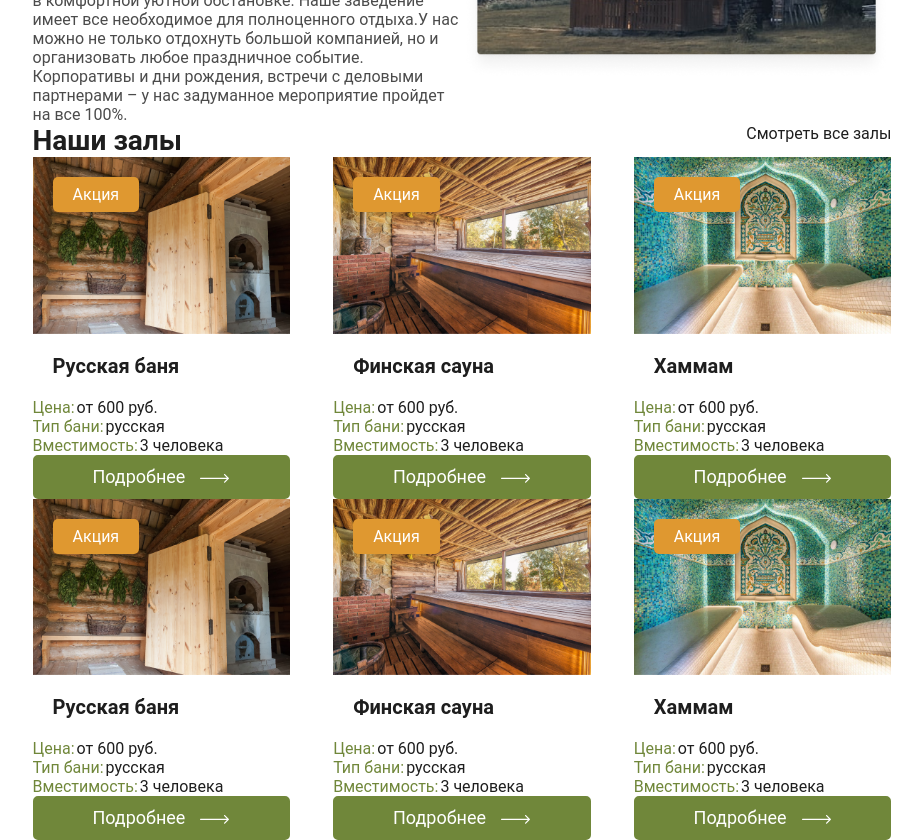
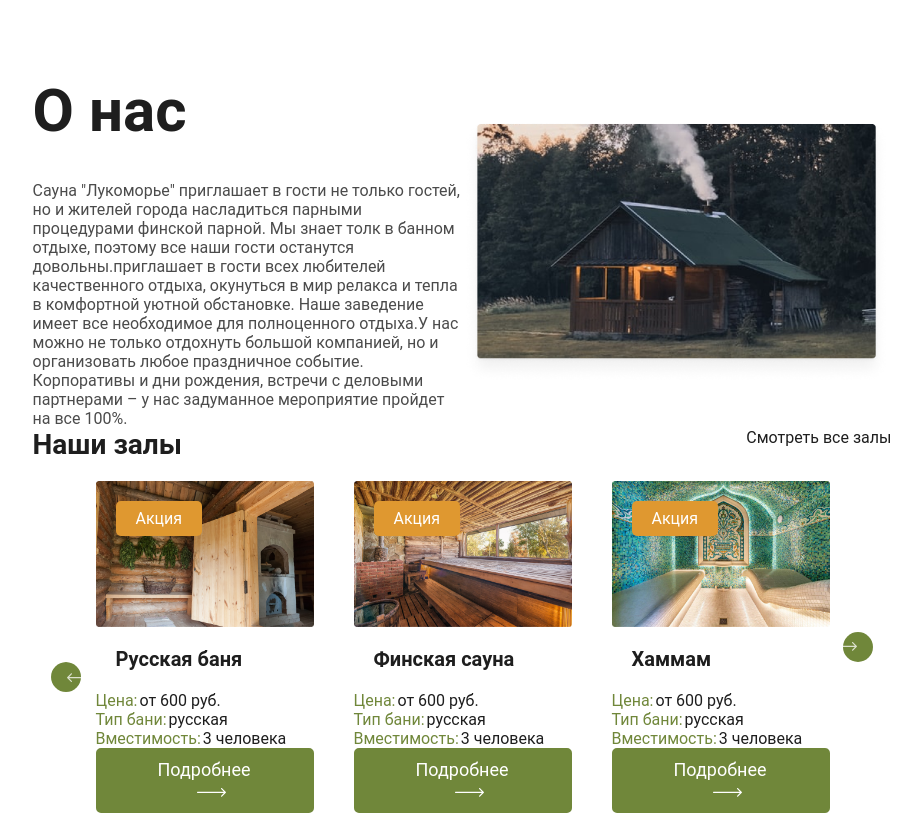
Before and after one commit to BogdanKolesov/bathhouse_react_website, a React (Create React App) app: page / in a window 1280 px wide. Shown: the part 1620-2460 px from the top of the page, without its empty margins (178-1100 px from the left). Built offline with nearby package versions, Linux system fonts and the light colour scheme.

Commit message:
fix: Halls

```diff
--- a/package.json
+++ b/package.json
@@ -11,6 +11,8 @@
     "react-dom": "^17.0.2",
     "react-router-dom": "^6.2.1",
     "react-scripts": "5.0.0",
+    "react-slick": "^0.28.1",
+    "slick-carousel": "^1.8.1",
     "styled-components": "^5.3.3",
     "web-vitals": "^2.1.2"
   },
--- a/src/components/views/Home/Home.components/Holes/Holes.js
+++ b/src/components/views/Home/Home.components/Holes/Holes.js
@@ -1,11 +1,20 @@
 import React from 'react';
 import { holesData } from '../../../../../data/holesData';
 import { AppContainer, Button } from '../../../../atoms';
-import { HoleImage, HoleItem, HoleItemContent, HoleItemText, HoleOffer, HolesContainer, HolesSlider, HolesTitles } from './Holes.styles';
-
+import { HoleImage, HoleItem, HoleItemContent, HoleItemText, HoleOffer, HolesContainer, HolesSlider, HolesTitles, NextArrow, PrevArrow } from './Holes.styles';
+import 'slick-carousel/slick/slick.css'
+import 'slick-carousel/slick/slick-theme.css'
 
 const Holes = () => {
+    const settings = {
 
+        infinite: true,
+        speed: 500,
+        slidesToShow: 3,
+        slidesToScroll: 3,
+        nextArrow: <NextArrow />,
+        prevArrow: <PrevArrow />
+    };
 
     return (
         <AppContainer>
@@ -18,7 +27,7 @@ const Holes = () => {
                         Смотреть все залы
                     </a>
                 </HolesTitles>
-                <HolesSlider>
+                <HolesSlider {...settings}>
                     {
                         holesData.map((hole, index) => (
                             <HoleItem key={index}>
--- a/src/components/views/Home/Home.components/Holes/Holes.styles.js
+++ b/src/components/views/Home/Home.components/Holes/Holes.styles.js
@@ -1,11 +1,12 @@
 import styled from 'styled-components';
 import { COLOR_DARK, COLOR_GREEN, COLOR_ORANGE, COLOR_WHITE } from '../../../../../constants/colors';
-
+import Slider from "react-slick";
 
 export const HolesContainer = styled.section`
     width: 100%;
     display: flex;
     flex-direction: column;
+    align-items: center;
 `
 
 export const HolesTitles = styled.div`
@@ -16,11 +17,9 @@ export const HolesTitles = styled.div`
         color: ${COLOR_DARK};
     }
 `
-export const HolesSlider = styled.div`
+export const HolesSlider = styled(Slider)`
     display: flex;
-    width: 100%;
-    overflow-x: hidden;
-    flex-wrap: wrap;
+    width: 90%;
     justify-content: space-between;
 `
 
@@ -28,6 +27,7 @@ export const HoleItem = styled.div`
     width: 30%;
     display: flex;
     flex-direction: column;
+    padding: 20px;
 `
 export const HoleImage = styled.div`
     width: 100%;
@@ -71,3 +71,24 @@ export const HoleItemText = styled.p`
         margin-right: 2px;
     }
 `
+export const NextArrow = styled.div`
+    display: flex;
+    justify-content: center;
+    align-items: center;
+    width: 30px;
+    height: 30px;
+    background-color: ${COLOR_GREEN};
+    border-radius: 50%;
+    z-index: 2;
+    &:hover{
+        opacity: 0.5;
+    }
+    &:before{
+        content: url('/assets/icons/longArrow.svg');
+        margin-left: -15px;
+    }
+`
+
+export const PrevArrow = styled(NextArrow)`
+    rotate: 180deg;
+`
```
Also changed, not shown: public/assets/icons/longArrowGreen.svg (deleted), 1 other file (tests, documents, lock files or other folders).
